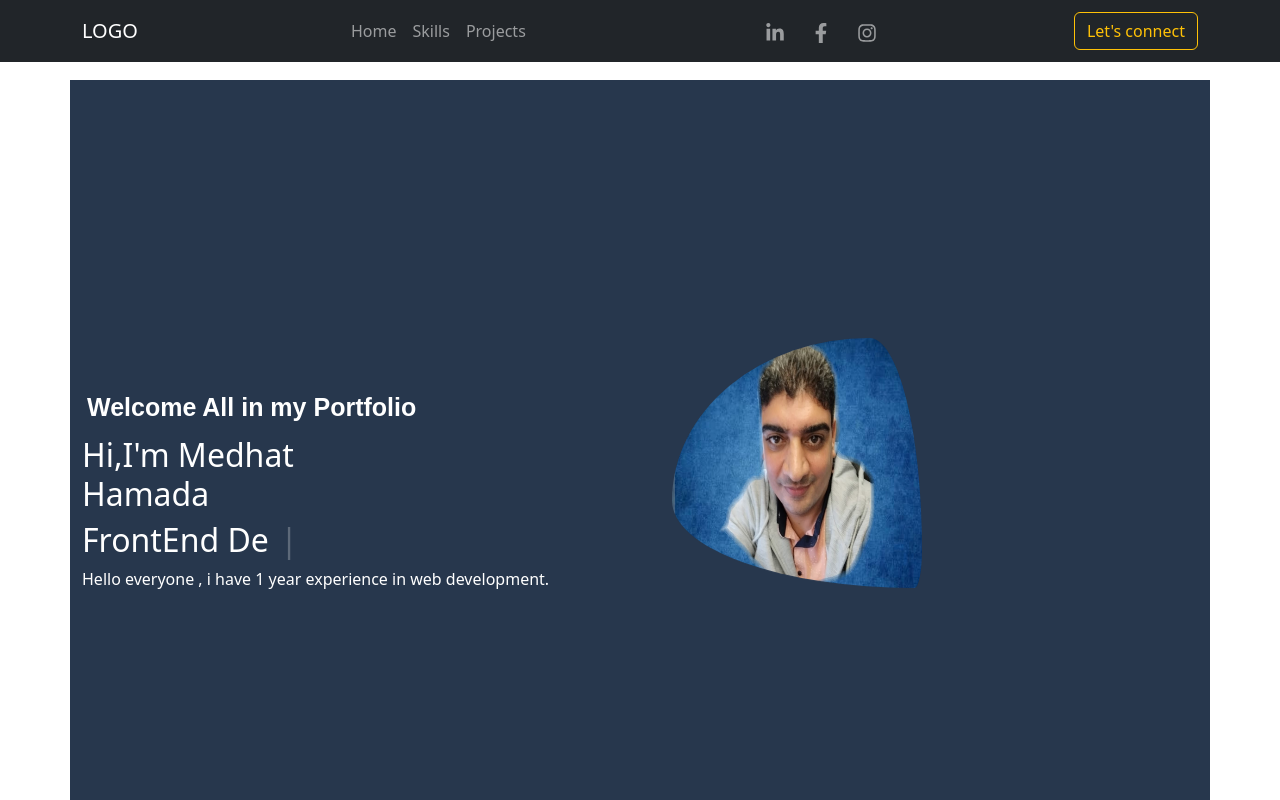
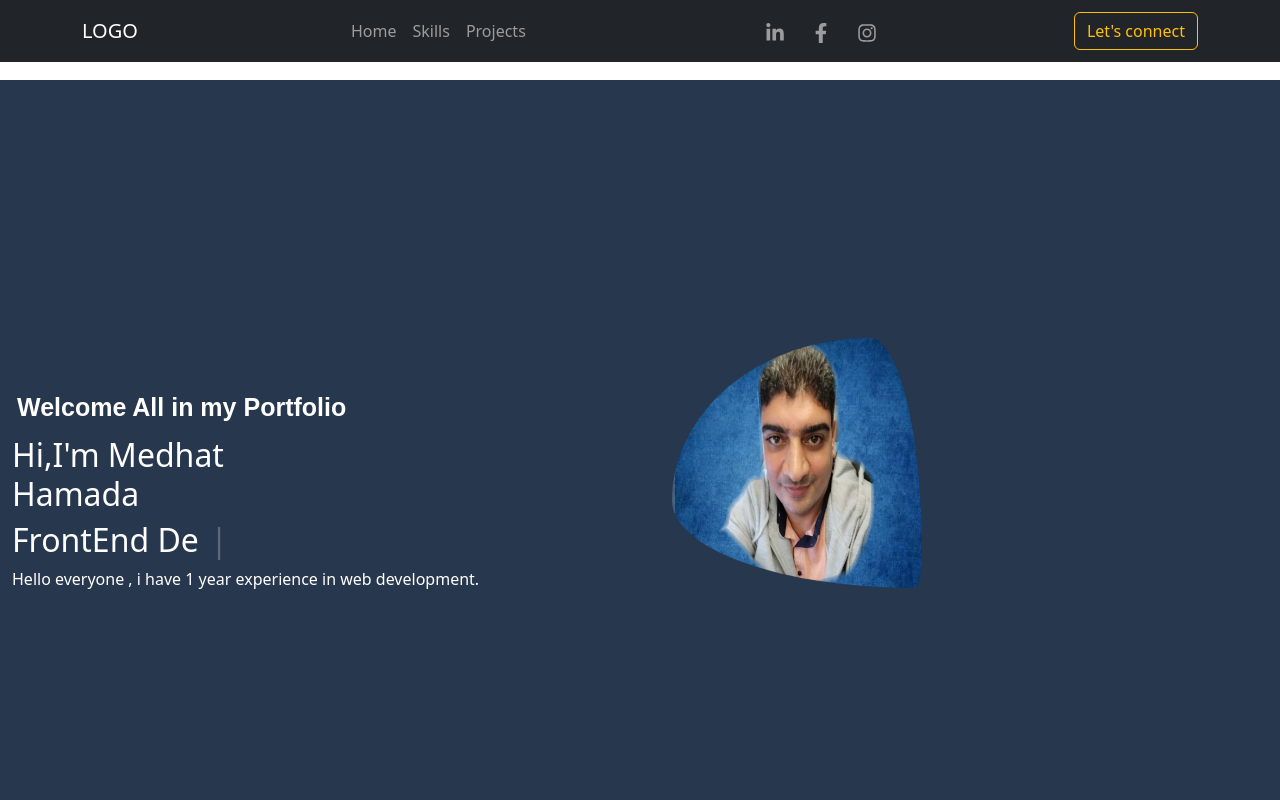
Before and after one commit to medham86/Portfolio, a React (Create React App) app: page /home in a window 1280 px wide. Shown: the top 800 px of the page. Built offline with nearby package versions, Linux system fonts and the light colour scheme.

Commit message:
first commit

```diff
--- a/src/Components/landing.js
+++ b/src/Components/landing.js
@@ -35,7 +35,7 @@ function Landing(){
 return (
 
 
-<Container   style={{height:'100vh'}}>
+<Container fluid    style={{height:'100vh'}}>
     <Row className="land ">
         <Col lg={6}>
             <div><span style={style2} >Welcome All in my Portfolio</span>
```
